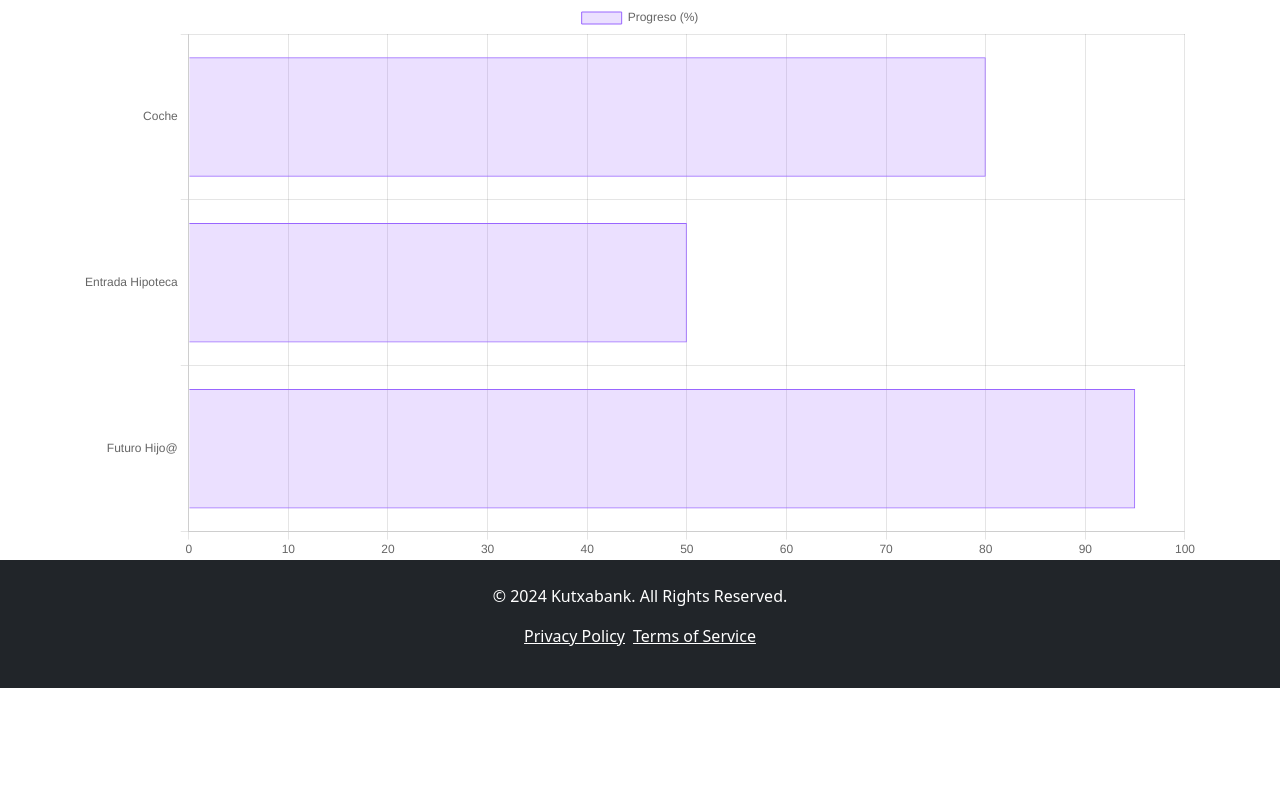
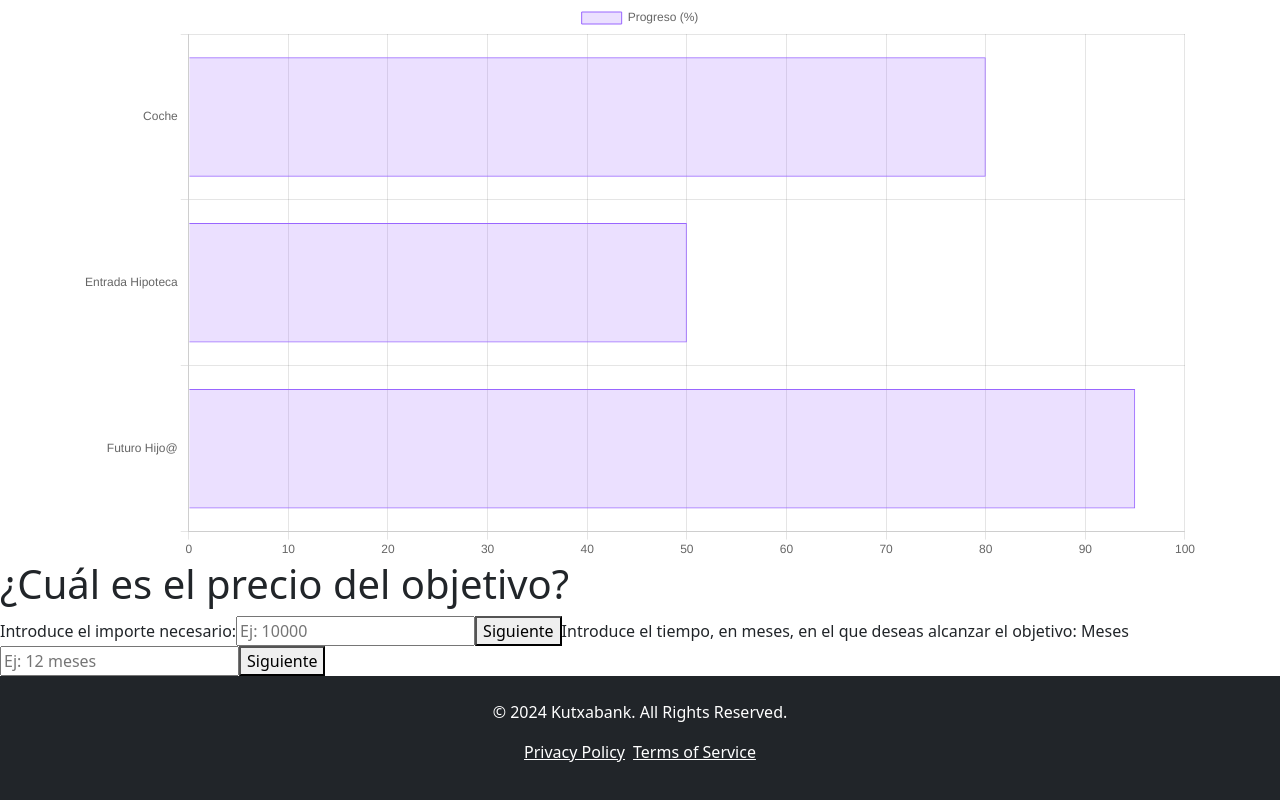
Before and after one commit to denisc911/desafio3front, a React (Vite) app: page /form-personalized in a window 1280 px wide. Shown: the part 2063-2863 px from the top of the page. Before the commit the page ends 2751 px from the top, so only its background shows below. Built offline with nearby package versions, Linux system fonts and the light colour scheme.

Commit message:
jueves 1010

```diff
--- a/src/App.jsx
+++ b/src/App.jsx
@@ -9,7 +9,7 @@ import HorizontalBarChart from './components/charts/HorizontalBarChart';
 import 'bootstrap/dist/css/bootstrap.min.css';
 import SavingsFormStep1 from './components/SavingsFormStep1';
 import SavingsFormStep2 from './components/SavingsFormStep2';
-
+import FormPersonalized from './components/FormPersonalized';
 
 function App() {
   const [language, setLanguage] = useState('EN');
@@ -38,8 +38,8 @@ function App() {
 				<Route path="/" element={<Home />} />
 				<Route path="/step1" element={<SavingsFormStep1 />} />
 				<Route path="/step2/:type" element={<SavingsFormStep2 />} />
+        <Route path='/form-personalized' element={<FormPersonalized />}/>
 			</Routes>
-
 
       <Footer />
   </BrowserRouter>
--- /dev/null
+++ b/src/components/FormPersonalized.jsx
@@ -0,0 +1,80 @@
+import React from 'react';
+import { Formik } from 'formik';
+
+const FormPersonalized = () => (
+  <div>
+    <h1>¿Cuál es el precio del objetivo?</h1>
+    <Formik
+      initialValues={{
+        objetivo: '',
+        tiempoObjetivo: '',
+    }}
+      validate={values => {
+        const errors = {};
+        // Validar que el precio del objetivo no esté vacío y sea un número válido
+        if (!values.objetivo) {
+          errors.objetivo = 'El precio del objetivo es requerido';
+
+        } else if (isNaN(values.objetivo)) {
+          errors.objetivo = 'Debe ser un número válido';
+          errors.tiempoObjetivo = 'Debe ser un número válido'
+        } else if (values.objetivo <= 0) {
+          errors.objetivo = 'El importe debe ser mayor que 0';
+          errors.objetivo = 'El importe debe ser mayor que 0';
+        }
+        return errors;
+      }}
+      onSubmit={(values, { setSubmitting }) => {
+        setTimeout(() => {
+          alert(JSON.stringify(values, null, 2)); // Esto puede ser reemplazado con una acción real
+          setSubmitting(false);
+        }, 400);
+      }}
+    >
+      {({
+        values,
+        errors,
+        touched,
+        handleChange,
+        handleBlur,
+        handleSubmit,
+        isSubmitting,
+      }) => (
+
+        <form onSubmit={handleSubmit}>
+          <label htmlFor="objetivo">Introduce el importe necesario:</label>
+          <input
+            type="number"
+            name="objetivo"
+            onChange={handleChange}
+            onBlur={handleBlur}
+            value={values.objetivo}
+            placeholder="Ej: 10000"
+          />
+          {errors.objetivo && touched.objetivo && <div>{errors.objetivo}</div>}
+          <button type="submit" disabled={isSubmitting}>
+            Siguiente
+          </button>
+
+          <label htmlFor="tiempoObjetivo">Introduce el tiempo, en meses, en el que deseas alcanzar el objetivo:</label>
+          <a> Meses </a>
+          <input
+            type="number"
+            name="tiempoObjetivo"
+            onChange={handleChange}
+            onBlur={handleBlur}
+            value={values.tiempoObjetivo}
+            placeholder="Ej: 12 meses"
+          />
+          {errors.tiempoObjetivo && touched.tiempoObjetivo && <div>{errors.tiempoObjetivo}</div>}
+          <button type="submit" disabled={isSubmitting}>
+            Siguiente
+          </button>
+
+        </form>
+      )}
+    </Formik>
+  </div>
+);
+
+export default FormPersonalized;
```
Also changed, not shown: src/components/Home.jsx (line endings or trailing spaces).
